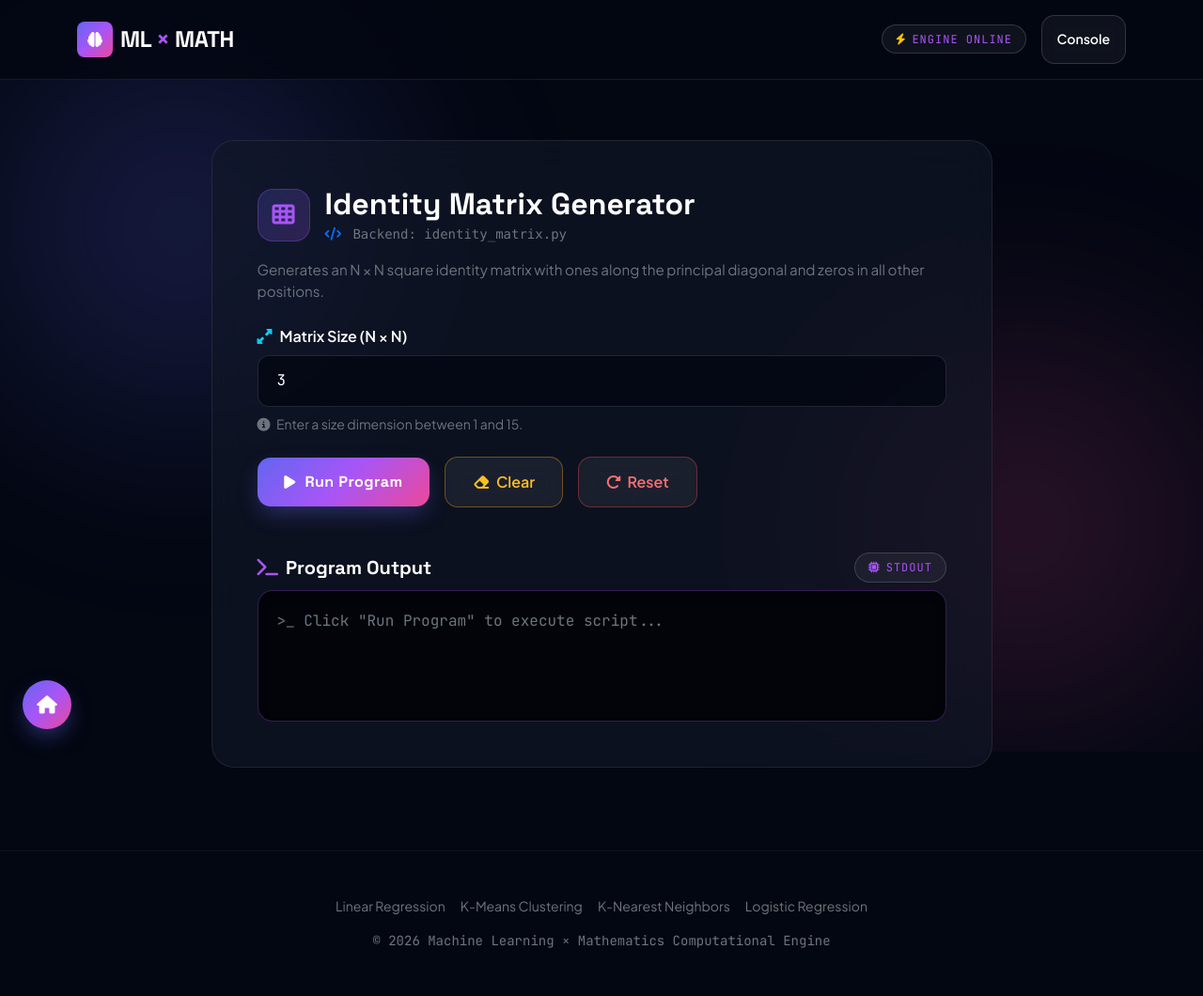
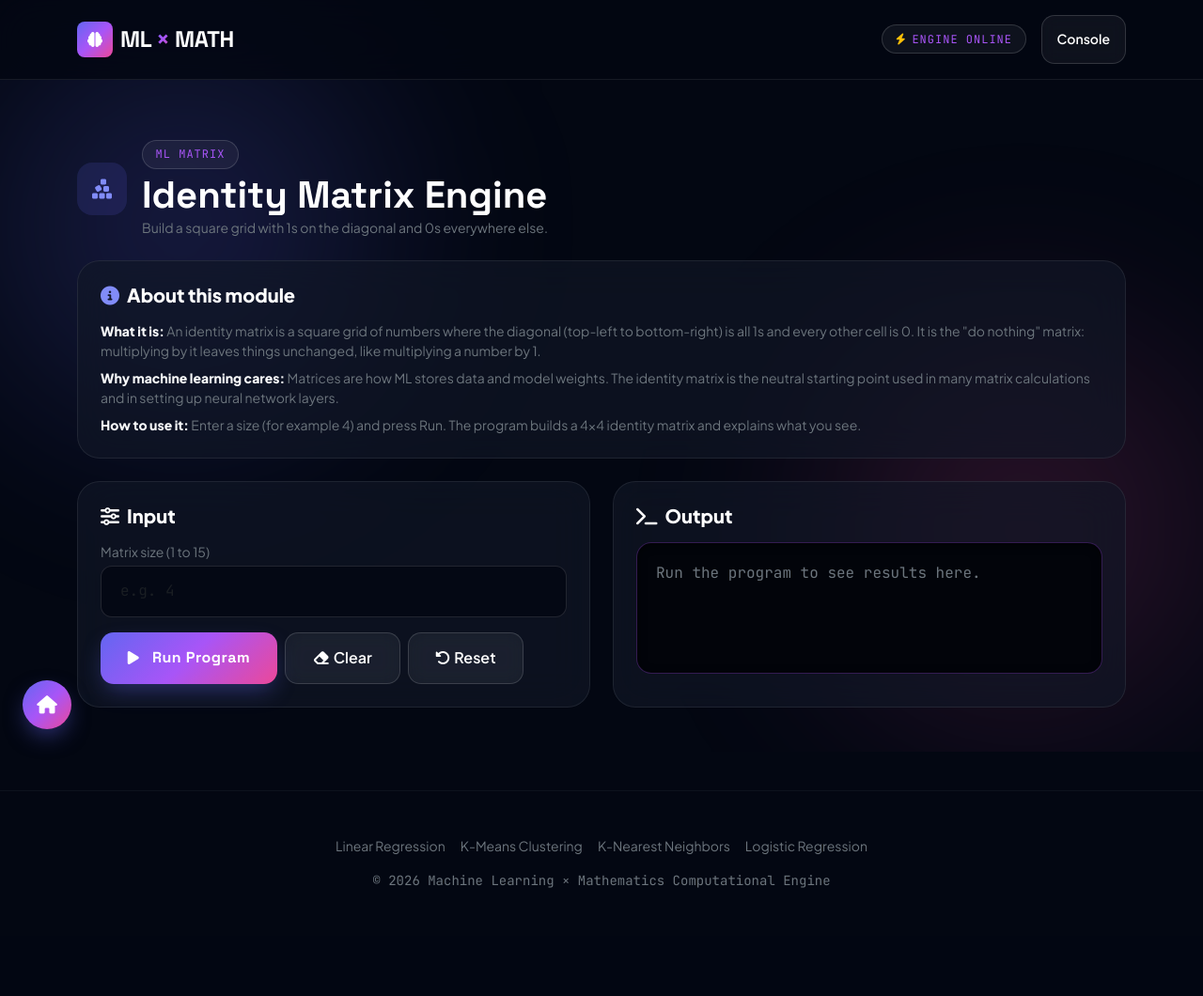
Before and after one commit to Anamolsnwr/ML_MATH_LAB, a Flask app: page /identity in a window 1280 px wide. Shown: the whole page at 94% size. After the commit the page ends 945 px from the top, so only its background shows below. Run offline with Flask 3, Linux system fonts and the light colour scheme.

Commit message:
adding explanation feature in indentity module

```diff
--- a/templates/identity.html
+++ b/templates/identity.html
@@ -1,67 +1,131 @@
 {% extends 'base.html' %}
+{% block title %}Identity Matrix — ML × MATH{% endblock %}
 
 {% block content %}
-<div class="row justify-content-center py-4">
-  <div class="col-lg-9">
-    <div class="fusion-node p-4 p-md-5">
+<section class="py-4">
+  <div class="d-flex align-items-center gap-3 mb-4">
+    <div class="p-3 rounded-4" style="background: rgba(99, 102, 241, 0.15); color: #818CF8;">
+      <i class="fa-solid fa-cubes-stacked fa-xl"></i>
+    </div>
+    <div>
+      <span class="fusion-badge">ML MATRIX</span>
+      <h1 class="fw-bold text-white mb-0 mt-1" style="font-family: var(--font-display);">Identity Matrix Engine</h1>
+      <p class="text-secondary small mb-0">Build a square grid with 1s on the diagonal and 0s everywhere else.</p>
+    </div>
+  </div>
 
-      <!-- Title Block with Icon -->
-      <div class="d-flex align-items-center gap-3 mb-3">
-        <div class="p-3 rounded-4 d-flex align-items-center justify-content-center"
-             style="background: linear-gradient(135deg, rgba(99, 102, 241, 0.2), rgba(168, 85, 247, 0.2)); color: #A855F7; width: 56px; height: 56px; border: 1px solid rgba(168, 85, 247, 0.3);">
-          <i class="fa-solid fa-table-cells fa-xl"></i>
+  <div class="fusion-node p-4 mb-4">
+    <h5 class="fw-bold text-white mb-3"><i class="fa-solid fa-circle-info me-2" style="color:#818CF8;"></i>About this module</h5>
+    <p class="text-secondary small mb-2"><strong class="text-light">What it is:</strong> An identity matrix is a square grid of numbers where the diagonal (top-left to bottom-right) is all 1s and every other cell is 0. It is the "do nothing" matrix: multiplying by it leaves things unchanged, like multiplying a number by 1.</p>
+    <p class="text-secondary small mb-2"><strong class="text-light">Why machine learning cares:</strong> Matrices are how ML stores data and model weights. The identity matrix is the neutral starting point used in many matrix calculations and in setting up neural network layers.</p>
+    <p class="text-secondary small mb-0"><strong class="text-light">How to use it:</strong> Enter a size (for example 4) and press Run. The program builds a 4×4 identity matrix and explains what you see.</p>
+  </div>
+
+  <div class="row g-4">
+    <div class="col-lg-6">
+      <div class="fusion-node p-4 h-100">
+        <h5 class="fw-bold text-white mb-3"><i class="fa-solid fa-sliders me-2"></i>Input</h5>
+        <div class="mb-3">
+          <label class="text-secondary small mb-1 d-block">Matrix size (1 to 15)</label>
+          <input type="number" min="1" max="15" class="form-control fusion-input" id="sizeInput" placeholder="e.g. 4">
         </div>
-        <div>
-          <h2 class="fw-bold text-white mb-0" style="font-family: var(--font-display);">Identity Matrix Generator</h2>
-          <span class="text-secondary small font-monospace"><i class="fa-solid fa-code me-1 text-primary"></i> Backend: identity_matrix.py</span>
+        <div class="d-flex flex-wrap gap-2 mt-3">
+          <button class="btn btn-fusion" id="runBtn"><i class="fa-solid fa-play me-1"></i>Run Program</button>
+          <button class="btn btn-fusion-secondary" id="clearBtn"><i class="fa-solid fa-eraser me-1"></i>Clear</button>
+          <button class="btn btn-fusion-secondary" id="resetBtn"><i class="fa-solid fa-rotate-left me-1"></i>Reset</button>
         </div>
       </div>
+    </div>
 
-      <!-- Description -->
-      <p class="text-secondary mb-4" style="font-size: 0.95rem;">
-        Generates an N &times; N square identity matrix with ones along the principal diagonal and zeros in all other positions.
-      </p>
-
-      <!-- Input Form -->
-      <form id="matrix-form" class="mb-4">
-        <div class="mb-3">
-          <label for="matrix-size" class="form-label text-white fw-semibold mb-2">
-            <i class="fa-solid fa-up-right-and-down-left-from-center me-2 text-info"></i>Matrix Size (N &times; N)
-          </label>
-          <input type="number" id="matrix-size" class="form-control fusion-input" value="3" min="1" max="15" placeholder="Enter size (1-15)">
-          <div class="form-text text-secondary mt-2 small">
-            <i class="fa-solid fa-circle-info me-1"></i> Enter a size dimension between 1 and 15.
-          </div>
+    <div class="col-lg-6">
+      <div class="fusion-node p-4 h-100">
+        <h5 class="fw-bold text-white mb-3"><i class="fa-solid fa-terminal me-2"></i>Output</h5>
+        <div id="outputBox" class="output-box">
+          <p class="text-secondary mb-0">Run the program to see results here.</p>
         </div>
-
-        <!-- Action Buttons -->
-        <div class="d-flex flex-wrap align-items-center gap-3 mt-4">
-          <button type="submit" class="btn btn-fusion">
-            <i class="fa-solid fa-play"></i> Run Program
-          </button>
-          <button type="button" id="clear-btn" class="btn btn-fusion-secondary" style="border-color: rgba(245, 158, 11, 0.4); color: #FBBF24 !important;">
-            <i class="fa-solid fa-eraser me-1"></i> Clear
-          </button>
-          <button type="reset" class="btn btn-fusion-secondary" style="border-color: rgba(239, 68, 68, 0.4); color: #F87171 !important;">
-            <i class="fa-solid fa-rotate-right me-1"></i> Reset
-          </button>
+        <div id="explanationBox" class="mt-3 p-3 rounded-3 d-none" style="background: rgba(99,102,241,0.1); border: 1px solid rgba(99,102,241,0.3);">
+          <div class="small fw-bold mb-1" style="color:#818CF8;"><i class="fa-solid fa-lightbulb me-1"></i>What this means</div>
+          <div id="explanationText" class="small text-light"></div>
         </div>
-      </form>
-
-      <!-- Terminal Output Header -->
-      <div class="d-flex align-items-center justify-content-between mb-2 mt-5">
-        <h5 class="fw-bold text-white mb-0" style="font-family: var(--font-display);">
-          <i class="fa-solid fa-terminal me-2 text-purple-400" style="color: #A855F7;"></i>Program Output
-        </h5>
-        <span class="fusion-badge"><i class="fa-solid fa-microchip"></i> STDOUT</span>
       </div>
-
-      <!-- Terminal Output Box -->
-      <div id="output-terminal" class="output-box">
-        <span class="text-secondary">&gt;_ Click "Run Program" to execute script...</span>
-      </div>
-
     </div>
   </div>
-</div>
+</section>
 {% endblock %}
+
+{% block extra_scripts %}
+<script>
+const PLACEHOLDER = 'Run the program to see results here.';
+
+function showToast(message, type) {
+  const toast = document.createElement('div');
+  toast.textContent = message;
+  toast.style.cssText = `position:fixed;bottom:20px;right:20px;z-index:2000;padding:12px 20px;
+    border-radius:10px;color:#fff;font-size:.9rem;font-weight:500;
+    background:${type === 'error' ? '#DC2626' : '#059669'};box-shadow:0 10px 30px rgba(0,0,0,.4);`;
+  document.body.appendChild(toast);
+  setTimeout(() => toast.remove(), 3000);
+}
+
+function setOutput(text) {
+  const box = document.getElementById('outputBox');
+  box.innerHTML = '';
+  const pre = document.createElement('pre');
+  pre.className = 'mb-0';
+  pre.style.cssText = 'color:#38BDF8;font-family:var(--font-mono);white-space:pre-wrap;';
+  pre.textContent = text;
+  box.appendChild(pre);
+}
+
+function showExplanation(text) {
+  document.getElementById('explanationText').textContent = text;
+  document.getElementById('explanationBox').classList.remove('d-none');
+}
+
+function hideExplanation() {
+  document.getElementById('explanationText').textContent = '';
+  document.getElementById('explanationBox').classList.add('d-none');
+}
+
+function clearOutput() {
+  document.getElementById('outputBox').innerHTML = '<p class="text-secondary mb-0">' + PLACEHOLDER + '</p>';
+  hideExplanation();
+}
+
+function resetAll() {
+  document.getElementById('sizeInput').value = '';
+  clearOutput();
+}
+
+async function runIdentity() {
+  const size = parseInt(document.getElementById('sizeInput').value, 10);
+  if (isNaN(size)) return showToast('Please enter a whole number for the size.', 'error');
+
+  setOutput('Running…');
+  hideExplanation();
+
+  try {
+    const res = await fetch('/api/identity', {
+      method: 'POST',
+      headers: {'Content-Type': 'application/json'},
+      body: JSON.stringify({size: size})
+    });
+    const data = await res.json();
+    if (data.status !== 'success') {
+      setOutput(data.message);
+      return showToast(data.message, 'error');
+    }
+    setOutput(data.output);
+    showExplanation(data.explanation);
+    showToast('Program executed successfully.', 'success');
+  } catch (e) {
+    setOutput('Could not reach the backend.');
+    showToast('Could not reach the backend.', 'error');
+  }
+}
+
+document.getElementById('runBtn').addEventListener('click', runIdentity);
+document.getElementById('clearBtn').addEventListener('click', clearOutput);
+document.getElementById('resetBtn').addEventListener('click', resetAll);
+</script>
+{% endblock %}
```
